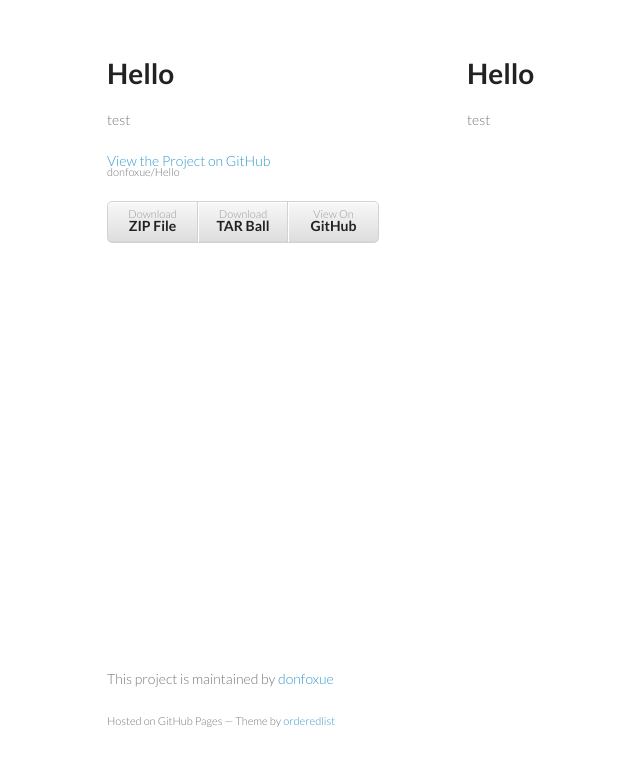
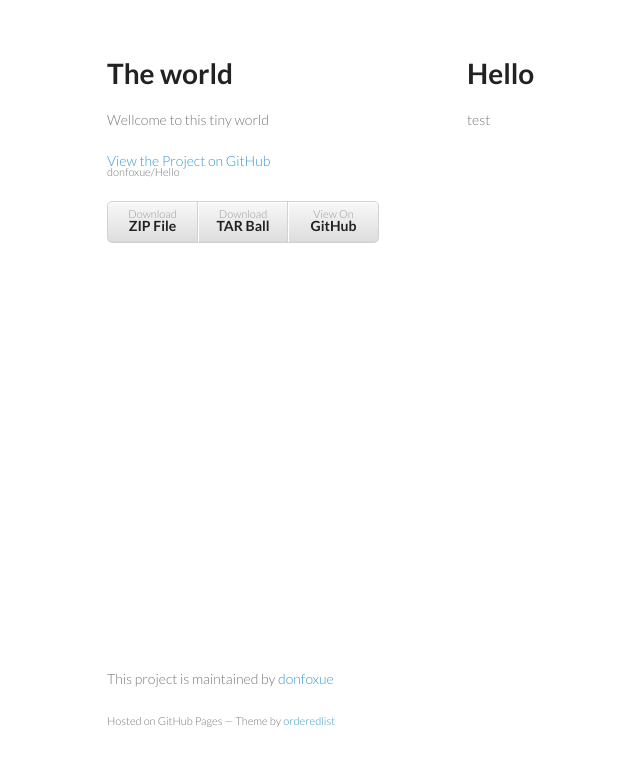
Before and after one commit to donfoxue/Hello, a plain HTML site: page index.html in a window 1280 px wide. Shown: the whole page, without its empty margins (103-743 px from the left). Drawn offline with Linux system fonts and the light colour scheme.

Commit message:
Update index.html

```diff
--- a/index.html
+++ b/index.html
@@ -15,8 +15,8 @@
   <body>
     <div class="wrapper">
       <header>
-        <h1>Hello</h1>
-        <p>test</p>
+        <h1>The world</h1>
+        <p>Wellcome to this tiny world</p>
 
         <p class="view"><a href="https://github.com/donfoxue/Hello">View the Project on GitHub <small>donfoxue/Hello</small></a></p>
 
```
